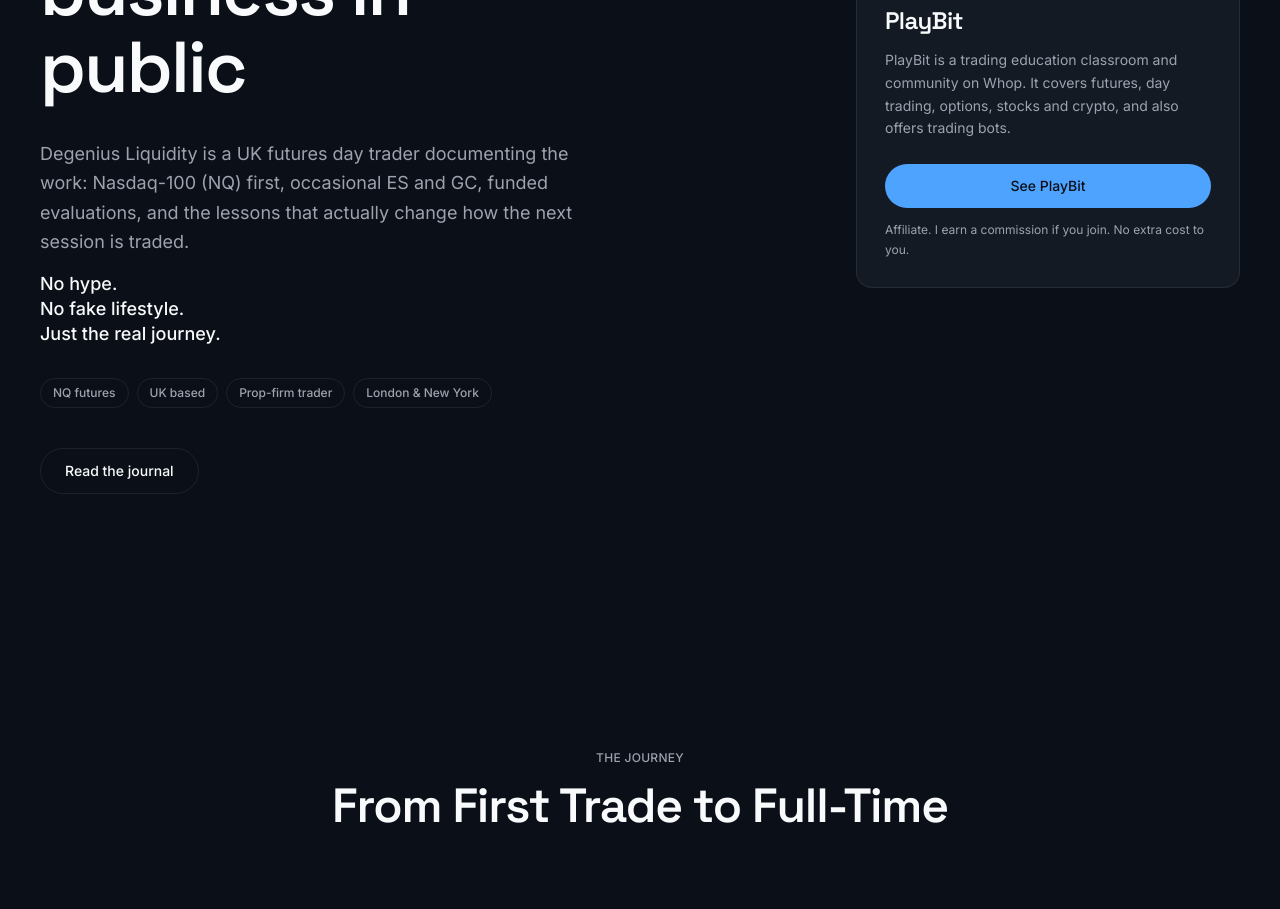
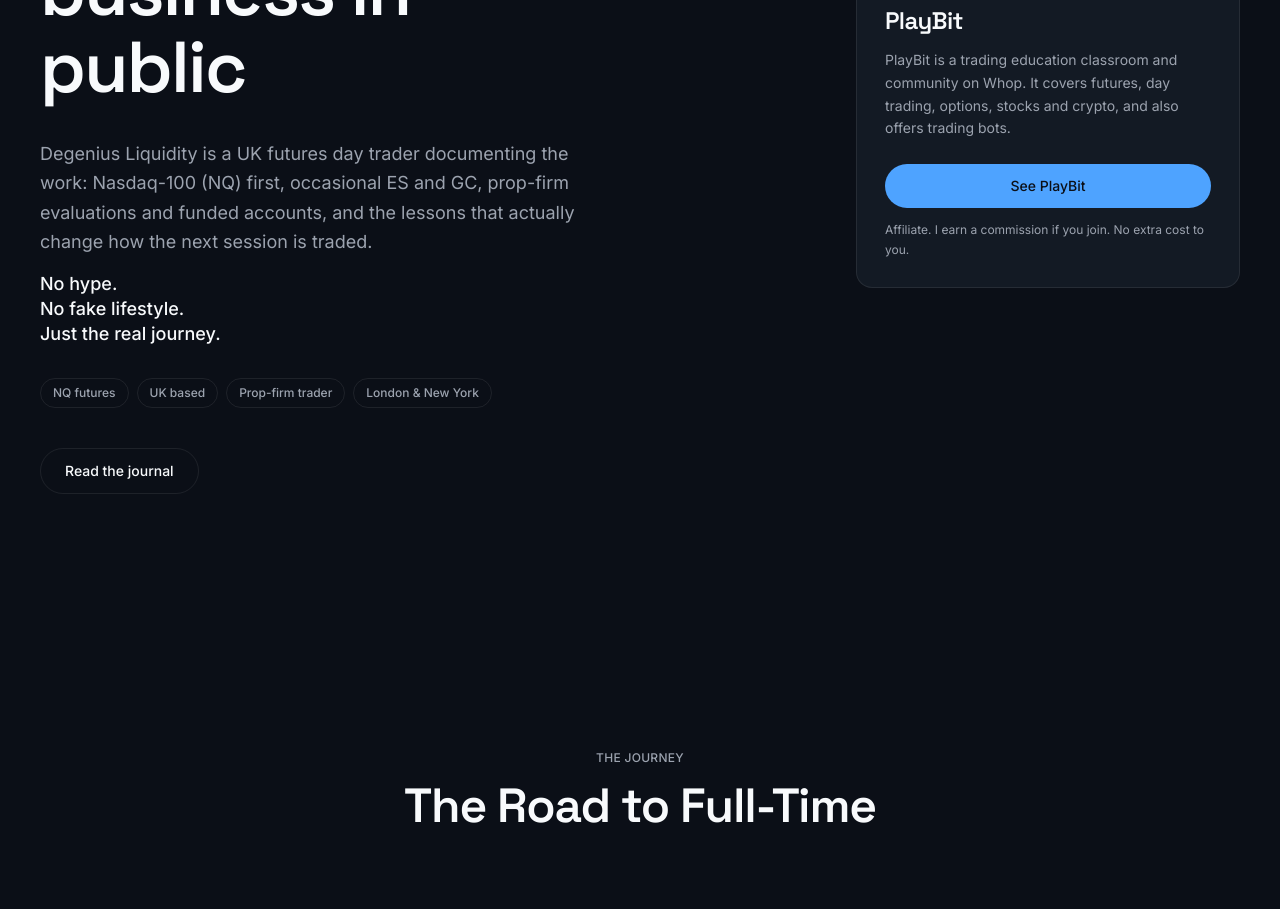
Before and after one commit to Degenius-Liquidity/degenius-liquidity-v2, a React (Vite) app: page / in a window 1280 px wide. Shown: the part 460-1369 px from the top of the page. Built offline with nearby package versions, Linux system fonts and the light colour scheme; no server answers.

Commit message:
Soften journey heading; separate evaluations from funded accounts

```diff
--- a/src/components/Hero.tsx
+++ b/src/components/Hero.tsx
@@ -19,7 +19,7 @@ function Hero() {
 
           <div className="mt-8 max-w-xl">
             <p className="text-base leading-relaxed text-text-secondary md:text-lg">
-              Degenius Liquidity is a UK futures day trader documenting the work: Nasdaq-100 (NQ) first, occasional ES and GC, funded evaluations, and the lessons that actually change how the next session is traded.
+              Degenius Liquidity is a UK futures day trader documenting the work: Nasdaq-100 (NQ) first, occasional ES and GC, prop-firm evaluations and funded accounts, and the lessons that actually change how the next session is traded.
             </p>
 
             <p className="mt-4 text-base font-medium leading-snug text-text-primary md:text-lg">
--- a/src/components/Journey.tsx
+++ b/src/components/Journey.tsx
@@ -46,7 +46,7 @@ function Journey() {
       <div className="mx-auto w-full max-w-[1200px]">
         <div className="mx-auto max-w-2xl text-center">
           <p className="text-xs font-medium uppercase tracking-wide text-text-secondary">The Journey</p>
-          <h2 className="mt-4 font-display text-4xl font-semibold tracking-tight text-text-primary md:text-5xl">From First Trade to Full-Time</h2>
+          <h2 className="mt-4 font-display text-4xl font-semibold tracking-tight text-text-primary md:text-5xl">The Road to Full-Time</h2>
         </div>
 
         <div className="relative mt-20">
--- a/src/pages/AboutPage.tsx
+++ b/src/pages/AboutPage.tsx
@@ -21,7 +21,7 @@ const principles = [
 function AboutPage() {
   useDocumentMeta({
     title: 'About | Degenius Liquidity, UK futures day trader',
-    description: 'Degenius Liquidity is a UK futures day trader documenting NQ, funded evaluations and the work of building a durable process. Faceless. No guru pitch.',
+    description: 'Degenius Liquidity is a UK futures day trader documenting NQ, prop-firm evaluations, funded accounts and the work of building a durable process. Faceless. No guru pitch.',
     path: '/about',
   })
 
@@ -37,7 +37,7 @@ function AboutPage() {
               Degenius Liquidity documents the real process of building a sustainable futures trading business from the United Kingdom.
             </p>
             <p className="text-base leading-relaxed text-text-secondary md:text-lg">
-              The public work is the trading: funded evaluations, psychology, missed trades, and the slow construction of a process that can survive both winning and losing weeks.
+              The public work is the trading: prop-firm evaluations, funded accounts, psychology, missed trades, and the slow construction of a process that can survive both winning and losing weeks.
             </p>
             <p className="text-base font-medium leading-relaxed text-text-primary md:text-lg">
               I will not always get the market right, but I will be honest about the trading journey.
```
